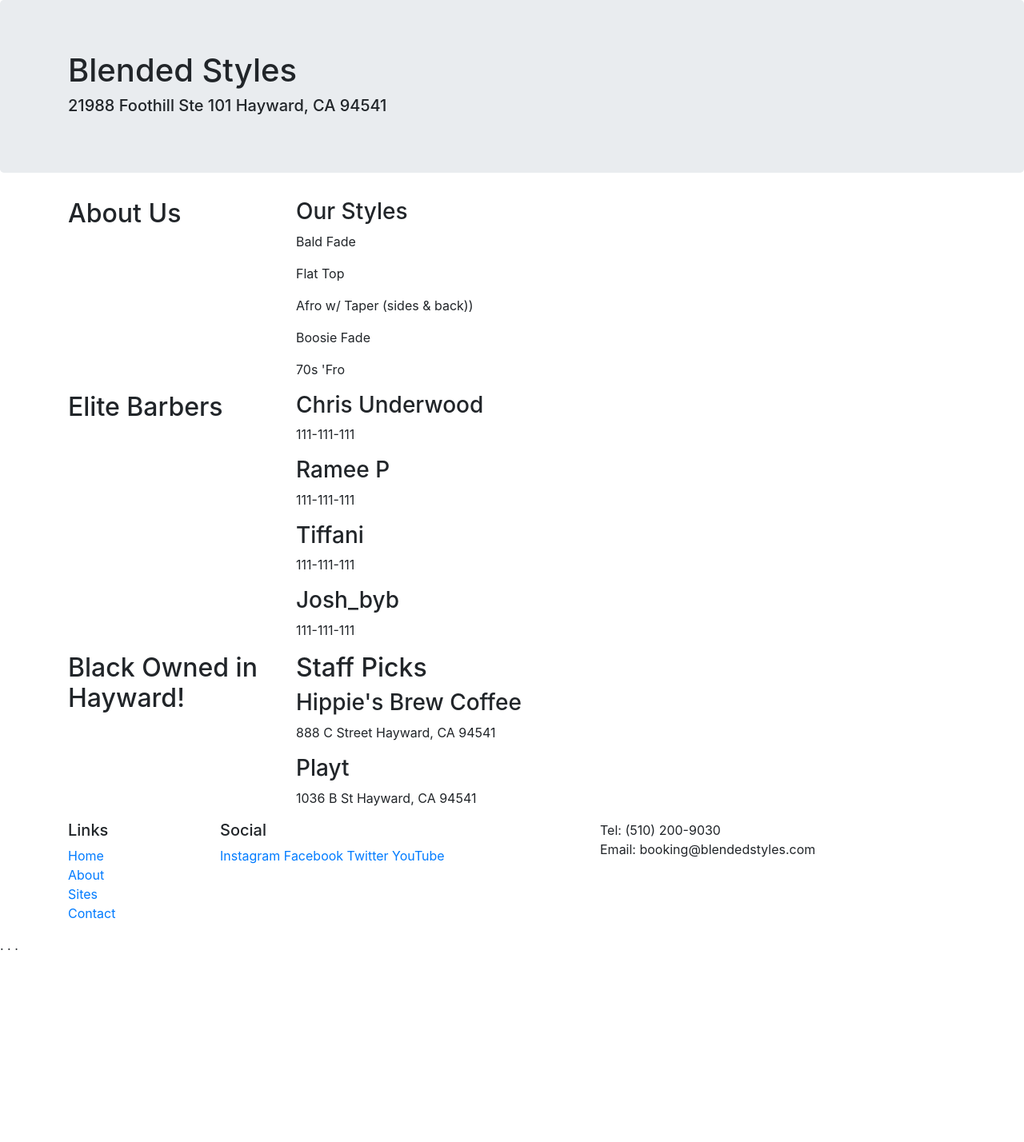
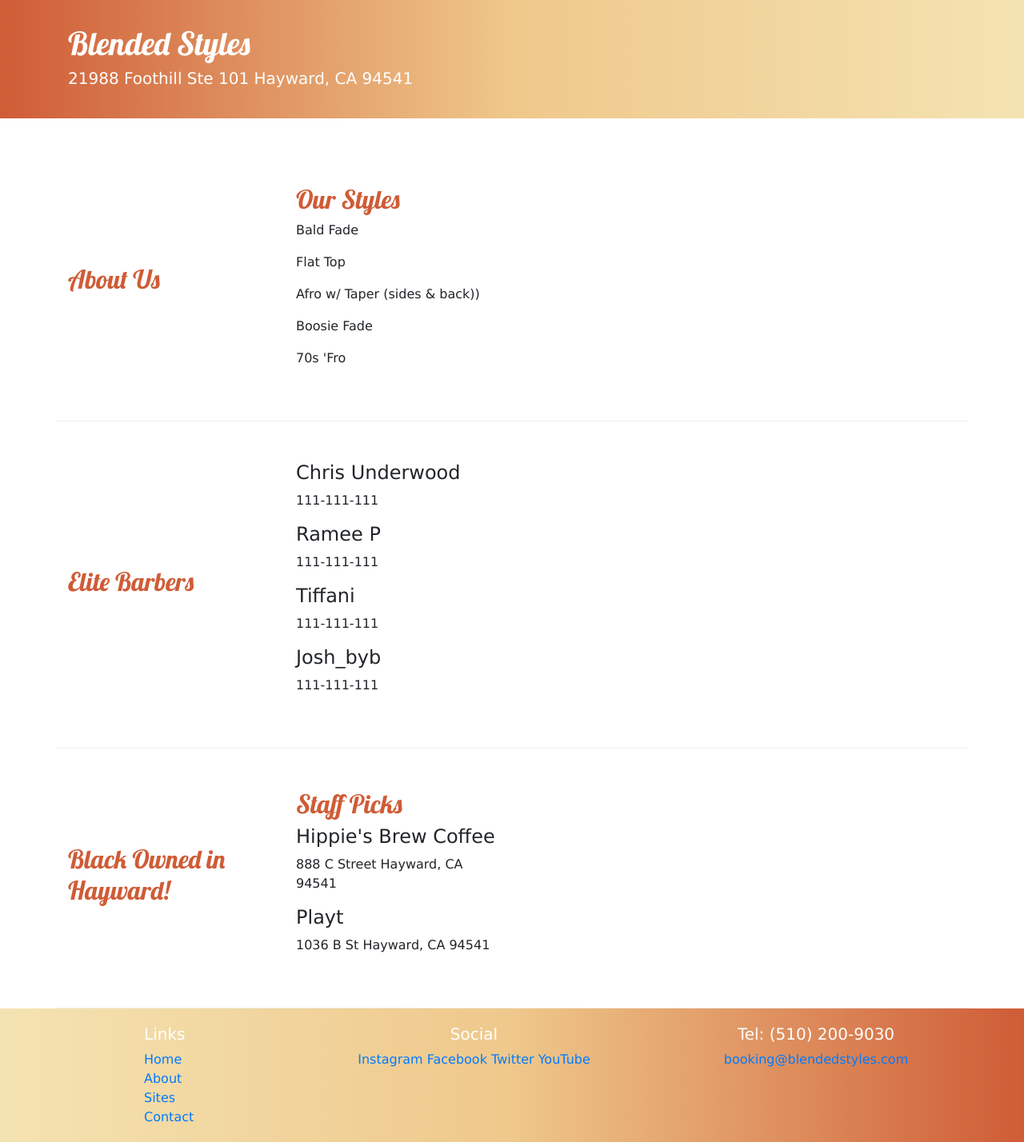
Before and after one commit to zaycation/blendedstyles, a website: page index.html in a window 1280 px wide. Shown: the top 1428 px of the page at 80% size. Before the commit the page ends 1194 px from the top, so only its background shows below. Drawn offline with nearby package versions, Linux system fonts and the light colour scheme.

Commit message:
v0.0.4 Genesis 4 | added about us + more styling

```diff
--- a/css/styles.css
+++ b/css/styles.css
@@ -0,0 +1,41 @@
+body {
+    font-family: "Verdana", sans-serif;
+}
+
+h1, h2 {
+    font-family: "Lobster", cursive;
+}
+
+h3  {
+    font-family: "Verdana";
+    font-size: x-large;
+}
+
+h2 {
+    color: #CF5C36;
+}
+
+h5{
+    color: white;
+}
+
+header h2 {
+    color: #CEC8FF;
+}
+
+.jumbotron {
+    padding: 30px;
+    background-image: linear-gradient(to right ,#CF5C36, #EFC88B, #F4E3B2);
+    color: white;
+}
+
+footer {
+    background-image: linear-gradient(to left ,#CF5C36, #EFC88B, #F4E3B2);
+    padding: 20px 0;
+}
+
+.row-content {
+    padding: 50px 0;
+    border-bottom: 1px ridge;
+    min-height: 200px;
+}
--- a/index.html
+++ b/index.html
@@ -9,12 +9,16 @@
     <!-- Bootstrap CSS -->
     <link rel="stylesheet" href="node_modules/bootstrap/dist/css/bootstrap.min.css" />
 
+    <!-- Additional CSS must be placed after Bootstrap CSS -->
+    <link rel="stylesheet" href="https://fonts.googleapis.com/css?family=Lobster|Open+Sans" />
+    <link rel="stylesheet" href="css/styles.css" />
     <title>Blended Styles: The Best Barbershop in Hayward!</title>
 </head>
 
+
 <body>
 
-    <header class="jumbotron">
+    <header class="jumbotron jumbotron-fluid">
         <div class="container">
             <div class="row">
                 <div class="col">
@@ -26,13 +30,15 @@
             </div>
         </div>
     </header>
+
+
     <div class="container">
-        <div class="row">
+        <div class="row row-content align-items-center">
             <div class="col-sm-4 col-md-3">
                 <h2>About Us</h2>
             </div>
-            <div class="col">
-                <h3>Our Styles</h3>
+            <div class="col-sm-4 order-sm-last col-md-3">
+                <h2>Our Styles</h2>
                     <p>Bald Fade</p>
                     <p>Flat Top</p>
                     <p>Afro w/ Taper (sides & back))</p>
@@ -41,12 +47,12 @@
             </div>
         </div>
 
-        <div class="row">
+        <div class="row row-content align-items-center">
             <div class="col-sm-4 col-md-3">
                 <h2>Elite Barbers</h2>
             </div>
-            <div class="col">
-                    <h3>Chris Underwood</h3>
+            <div class="col-sm-4 order-sm-last col-md-3">
+                <h3>Chris Underwood</h3>
                         <p>111-111-111</p>
                     <h3>Ramee P</h3>
                         <p>111-111-111</p>
@@ -57,11 +63,11 @@
             </div>
         </div>
 
-        <div class="row">
+        <div class="row row-content align-items-center">
             <div class="col-sm-4 col-md-3">
                 <h2>Black Owned in Hayward!</h2>
             </div>
-            <div class="col">
+            <div class="col-sm-4 order-sm-last col-md-3">
                 <h2>Staff Picks</h2>
                 <h3>Hippie's Brew Coffee</h3>
                     <p>
@@ -79,7 +85,7 @@
     <footer>
         <div class="container">
             <div class="row">
-                <div class="col-4 col-sm-2">
+                <div class="col-4 col-sm-2 offset-1">
                     <h5>Links</h5>
                     <ul class="list-unstyled">
                         <li><a href="#">Home</a></li>
@@ -88,16 +94,16 @@
                         <li><a href="#">Contact</a></li>
                     </ul>
                 </div>
-                <div class="col-6 col-sm-5">
+                <div class="col-6 col-sm-5 text-center">
                 	<h5>Social</h5>
                     <a href="http://instagram.com/">Instagram</a>
                     <a href="http://facebook.com/">Facebook</a>
                     <a href="http://twitter.com/">Twitter</a>
                     <a href="http://youtube.com/">YouTube</a>
                 </div>
-                <div class="col-sm-4">
-                    Tel: (510) 200-9030<br />
-            Email: booking@blendedstyles.com
+                <div class="col-sm-4 text-center">
+                    <h5>Tel: (510) 200-9030<br /></h5>
+                    <a href="mailto:booking@blendedstyles.com">booking@blendedstyles.com</a>
                 </div>
            </div>
         </div>
```
Also changed, not shown: aboutus.html (added, +92 -0 lines).
